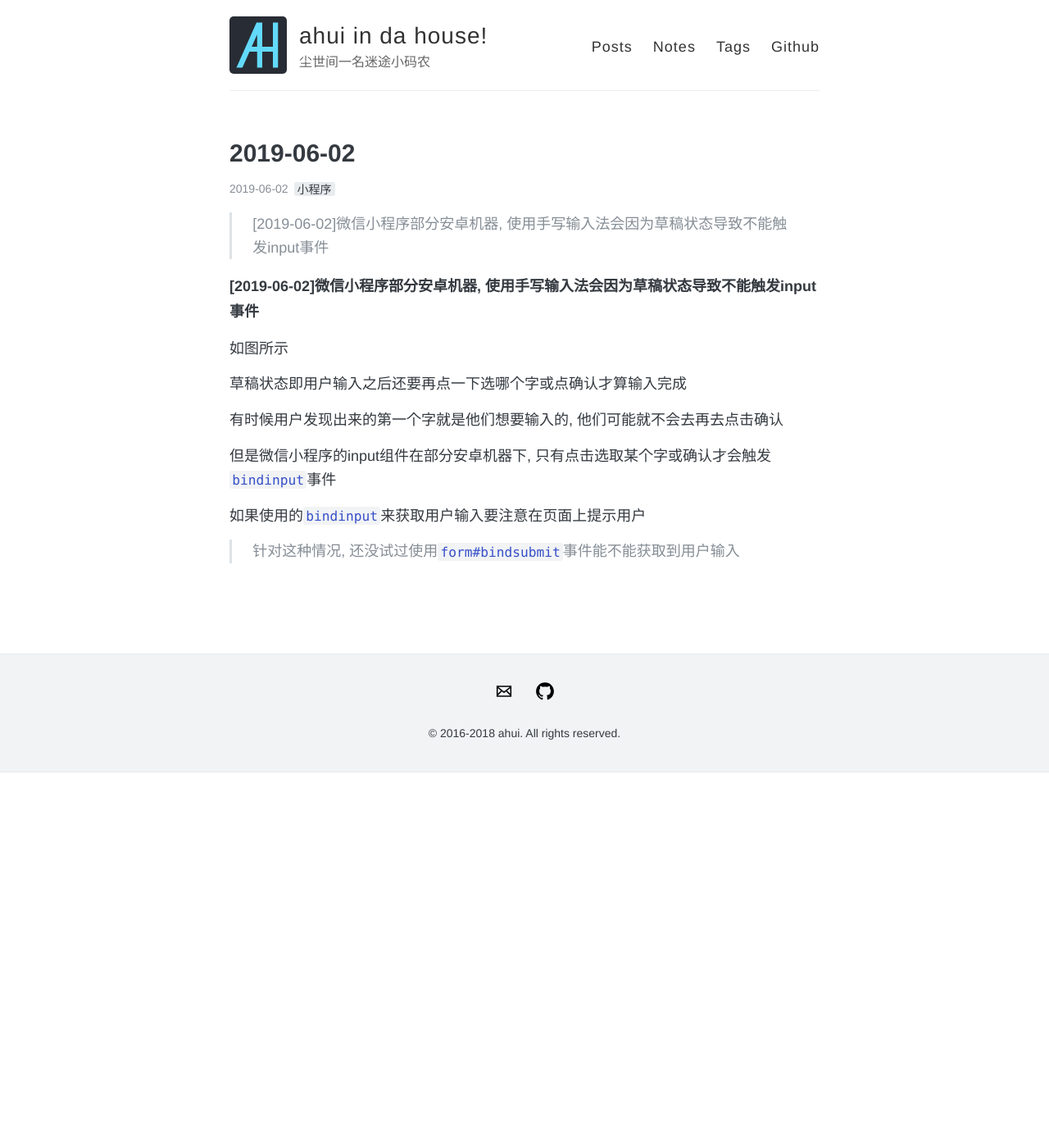
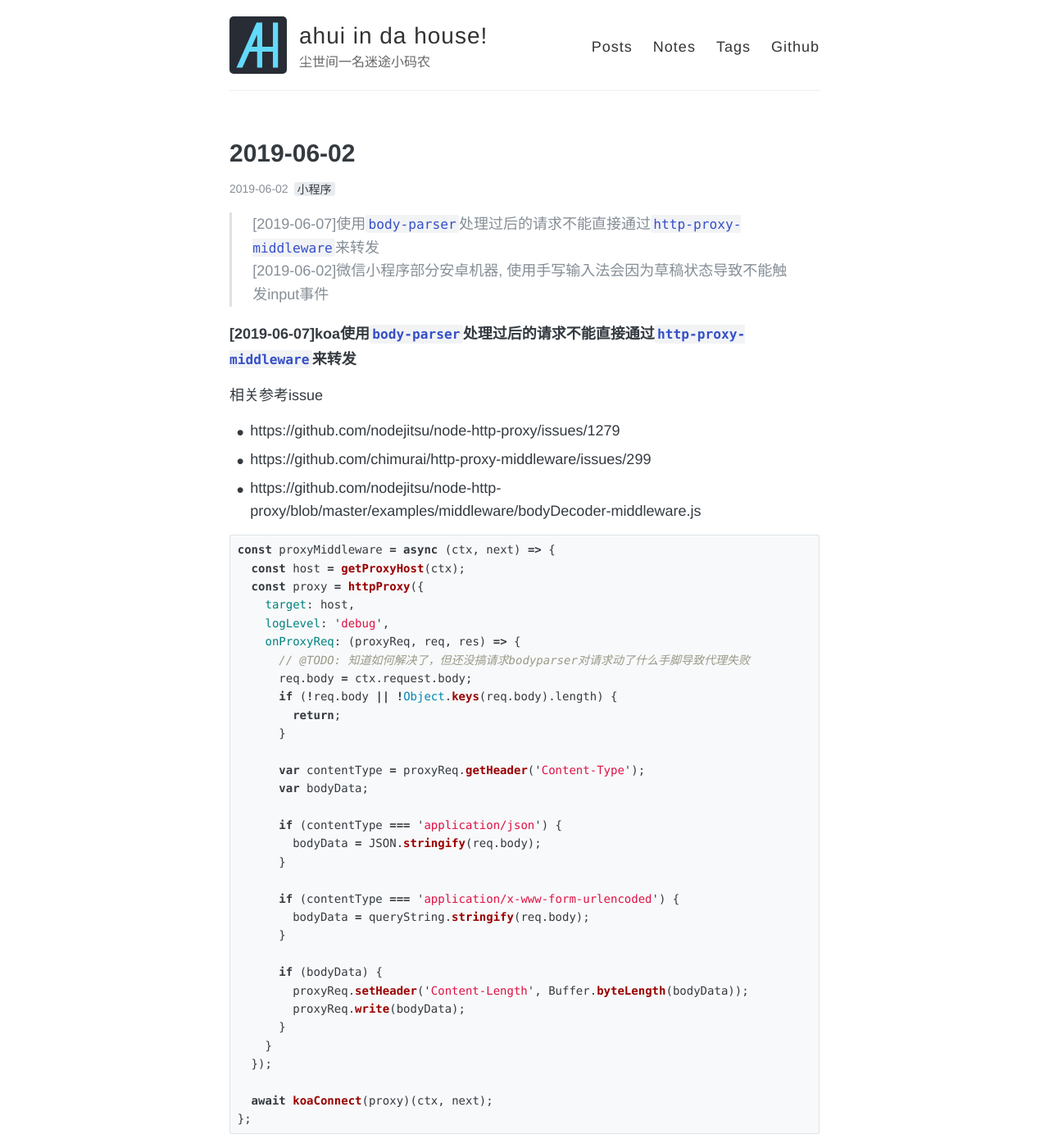
Before and after one commit to funkyLover/blog, a Jekyll site: the page built from notes/_posts/2019-06-02-notes.md, in a window 1280 px wide and 1400 px high. Shown: the whole window at 82% size. Built offline with Jekyll 4.4.1, drawn with Linux system fonts in a browser that asks for light colours; comment, search, counter and statistics services are not loaded.

Commit message:
[note]add;

````diff
--- a/notes/_posts/2019-06-02-notes.md
+++ b/notes/_posts/2019-06-02-notes.md
@@ -7,7 +7,51 @@ comments: true
 share: true
 ---
 
+> [2019-06-07]使用`body-parser`处理过后的请求不能直接通过`http-proxy-middleware`来转发 <br>
 > [2019-06-02]微信小程序部分安卓机器, 使用手写输入法会因为草稿状态导致不能触发input事件 <br>
+
+##### [2019-06-07]koa使用`body-parser`处理过后的请求不能直接通过`http-proxy-middleware`来转发
+
+相关参考issue
+
+- https://github.com/nodejitsu/node-http-proxy/issues/1279
+- https://github.com/chimurai/http-proxy-middleware/issues/299
+- https://github.com/nodejitsu/node-http-proxy/blob/master/examples/middleware/bodyDecoder-middleware.js
+
+```js
+const proxyMiddleware = async (ctx, next) => {
+  const host = getProxyHost(ctx);
+  const proxy = httpProxy({
+    target: host,
+    logLevel: 'debug',
+    onProxyReq: (proxyReq, req, res) => {
+      // @TODO: 知道如何解决了，但还没搞请求bodyparser对请求动了什么手脚导致代理失败
+      req.body = ctx.request.body;
+      if (!req.body || !Object.keys(req.body).length) {
+        return;
+      }
+
+      var contentType = proxyReq.getHeader('Content-Type');
+      var bodyData;
+
+      if (contentType === 'application/json') {
+        bodyData = JSON.stringify(req.body);
+      }
+
+      if (contentType === 'application/x-www-form-urlencoded') {
+        bodyData = queryString.stringify(req.body);
+      }
+
+      if (bodyData) {
+        proxyReq.setHeader('Content-Length', Buffer.byteLength(bodyData));
+        proxyReq.write(bodyData);
+      }
+    }
+  });
+
+  await koaConnect(proxy)(ctx, next);
+};
+```
 
 ##### [2019-06-02]微信小程序部分安卓机器, 使用手写输入法会因为草稿状态导致不能触发input事件
 
````
